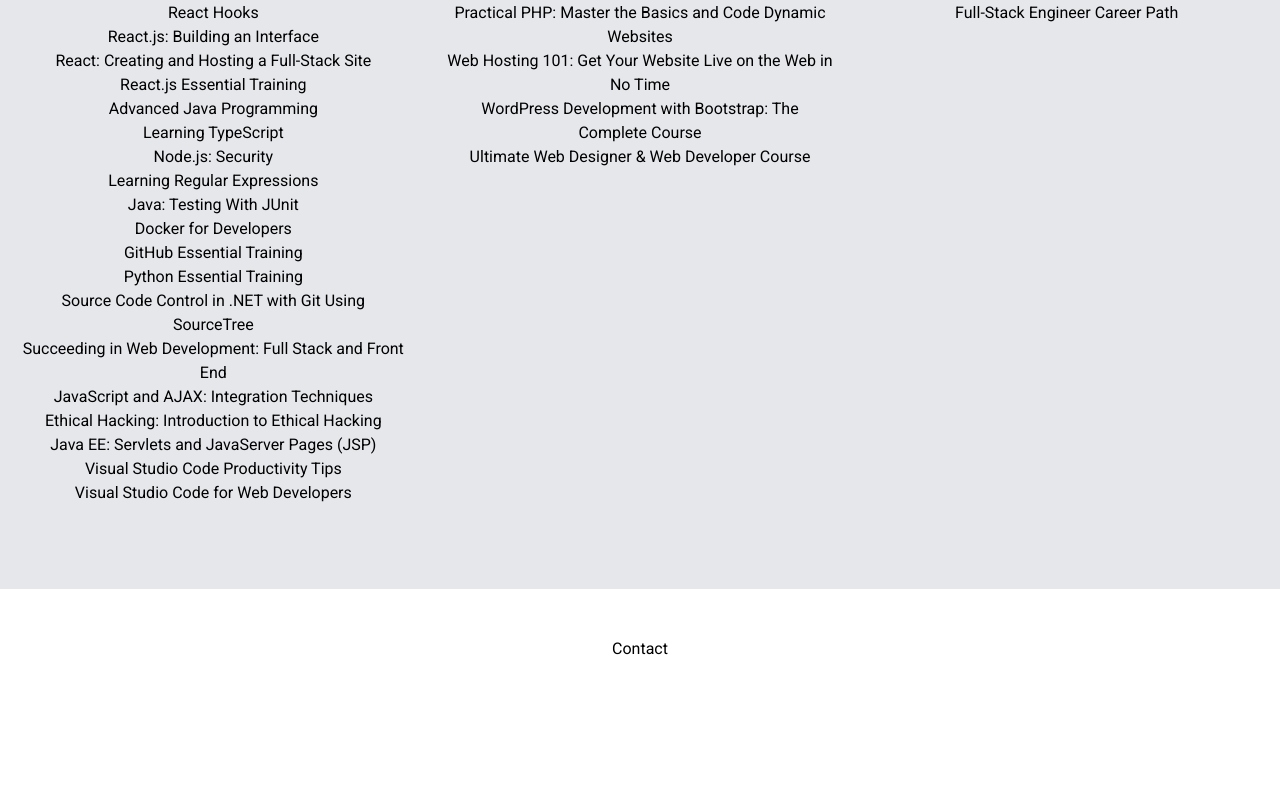
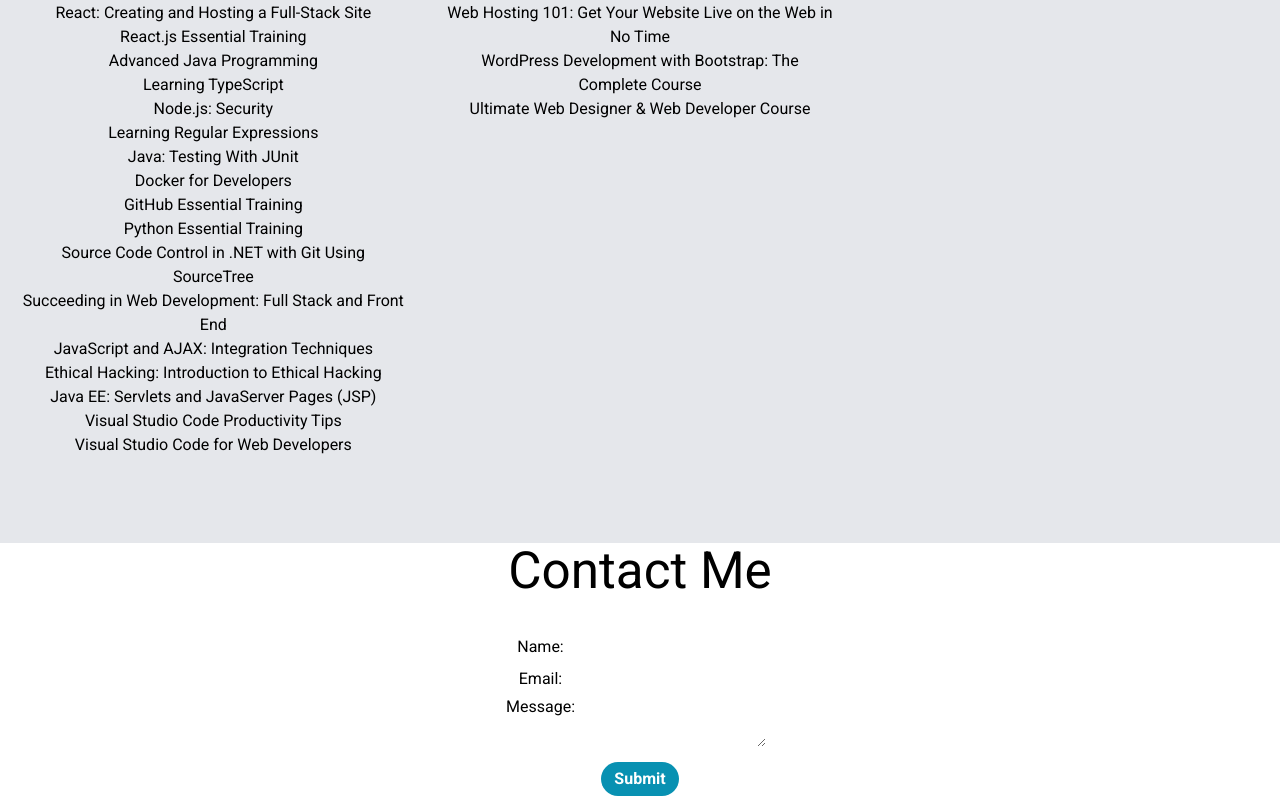
Before and after one commit to chasecurtis1991/portfolio, a React (Vite) app: page / in a window 1280 px wide. Shown: the part 2150-2950 px from the top of the page. Before the commit the page ends 2811 px from the top, so only its background shows below. Built offline with nearby package versions, Linux system fonts and the light colour scheme.

Commit message:
Starting to add contact form

```diff
--- a/src/App.jsx
+++ b/src/App.jsx
@@ -3,6 +3,7 @@
 import Hero from "./Hero"
 import Portfolio from "./Portfolio"
 import Certifications from "./Certifications";
+import Contact from "./Contact";
 
 function App() {
   return (
@@ -12,11 +13,7 @@
         <Hero />
         <Portfolio />
         <Certifications />
-      <div className="card">
-        <ul className="text-black">
-          <li>Contact</li>
-        </ul>
-      </div>
+        <Contact />
     </div>
   );
 }
--- a/src/Certifications.jsx
+++ b/src/Certifications.jsx
@@ -3,7 +3,7 @@
 export default function Certifications() {
 	return (
 		<>
-			<section className="mx-auto border-t-2 py-16 my-12 bg-gray-200">
+			<section className="mx-auto border-t-2 py-16 bg-gray-200">
 				<div className="container flex flex-wrap mx-auto">
 					<div className="flex-row w-full">
 						<h1 className="text-black mb-8">Certifications & Training</h1>
--- /dev/null
+++ b/src/Contact.jsx
@@ -0,0 +1,58 @@
+import React, {useState} from "react";
+
+export default function Contact() {
+	const [name, setName] = useState("");
+  	const [email, setEmail] = useState("");
+  	const [message, setMessage] = useState("");
+
+	const handleSubmit = (e) => {
+        e.preventDefault();
+        console.log(name, email, message);
+    };
+
+	return (
+		<>
+			<section className="mx-auto border-t-2 bg-white">
+				<div className="container flex flex-wrap mx-auto">
+					<div className="flex-row w-full">
+						<h1 className="text-black mb-8">Contact Me</h1>
+					</div>
+					<div className="w-full">
+					<form onSubmit={handleSubmit}>
+						<div>
+							<label htmlFor="name" className="text-black">Name:</label>
+							<input
+							type="text"
+							id="name"
+							value={name}
+							onChange={(e) => setName(e.target.value)}
+							className="w-100 rounded-sm mx-2 my-1"
+							/>
+						</div>
+						<div>
+							<label htmlFor="email" className="text-black">Email:</label>
+							<input
+							type="email"
+							id="email"
+							value={email}
+							onChange={(e) => setEmail(e.target.value)}
+							className="w-100 rounded-sm mx-2 my-1"
+							/>
+						</div>
+						<div>
+							<label htmlFor="message" className="text-black align-top">Message:</label>
+							<textarea
+							id="message"
+							value={message}
+							onChange={(e) => setMessage(e.target.value)}
+							className="w-100 rounded-sm mx-2 my-1"
+							></textarea>
+						</div>
+						<button type="submit" className="px-3 py-1 m-1 font-bold text-white bg-cyan-600 rounded-full">Submit</button>
+						</form>
+					</div>
+				</div>
+			</section>
+		</>
+	);
+}
```
